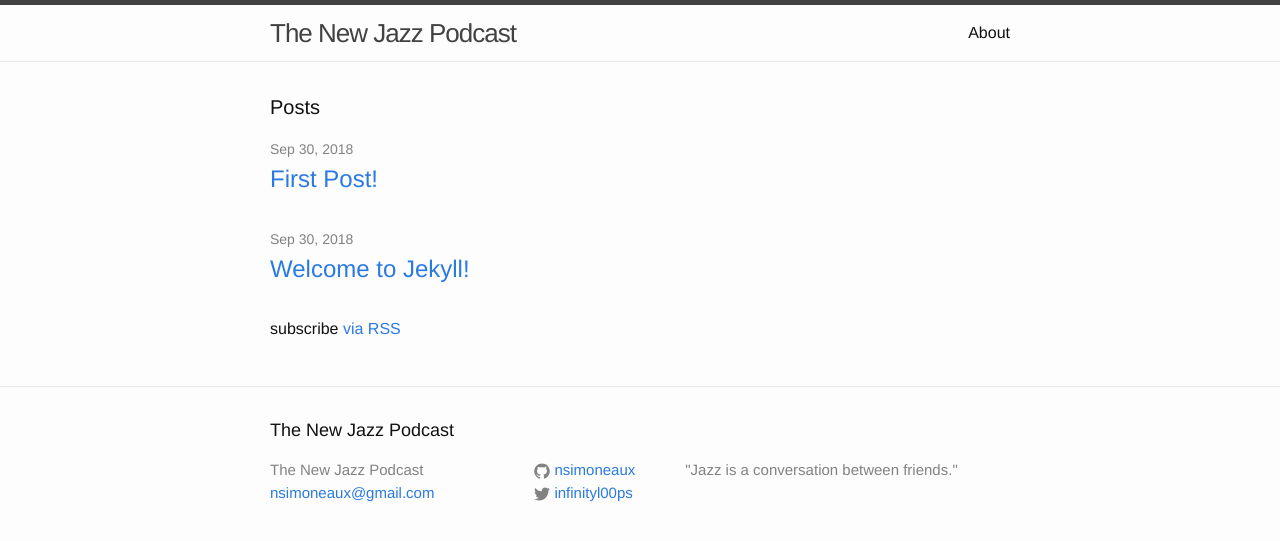
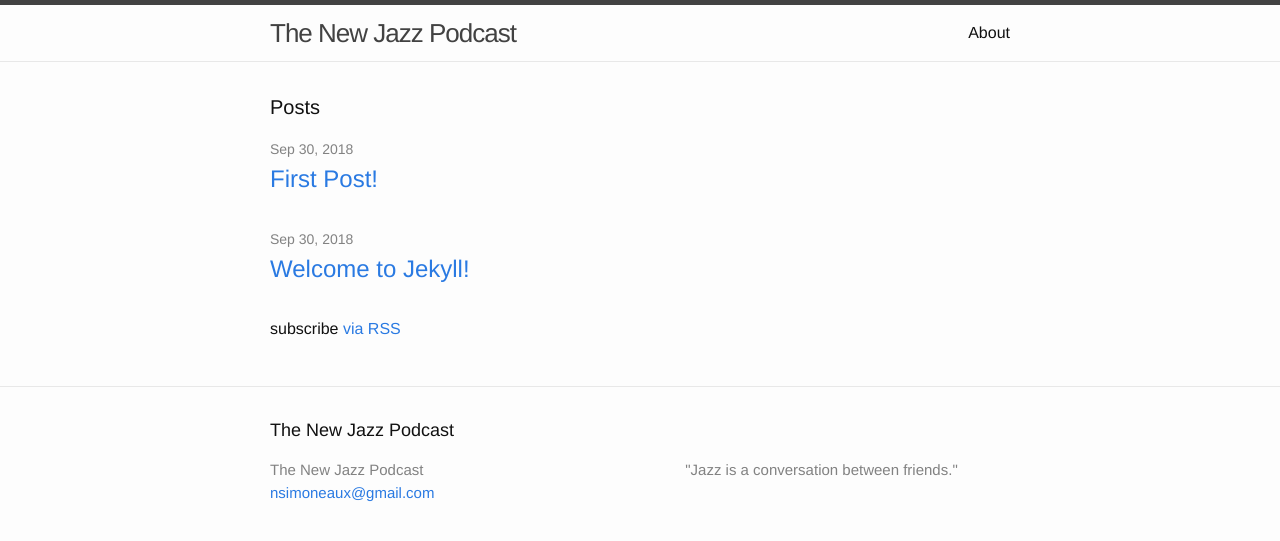
Before and after one commit to nsimoneaux/new-jazz, a Jekyll site: the page built from index.html, in a window 1280 px wide. Shown: the top 541 px of the page. Built offline with Jekyll 4.4.1, drawn with Linux system fonts in a browser that asks for light colours.

Commit message:
lol
update

```diff
--- a/_config.yml
+++ b/_config.yml
@@ -12,8 +12,6 @@ description: > # this means to ignore newlines until "baseurl:"
   "Jazz is a conversation between friends."
 baseurl: "" # the subpath of your site, e.g. /blog
 url: "http://newjazzpodcast.com" # the base hostname & protocol for your site
-twitter_username: infinityl00ps
-github_username:  nsimoneaux
 
 # Build settings
 markdown: kramdown
```
